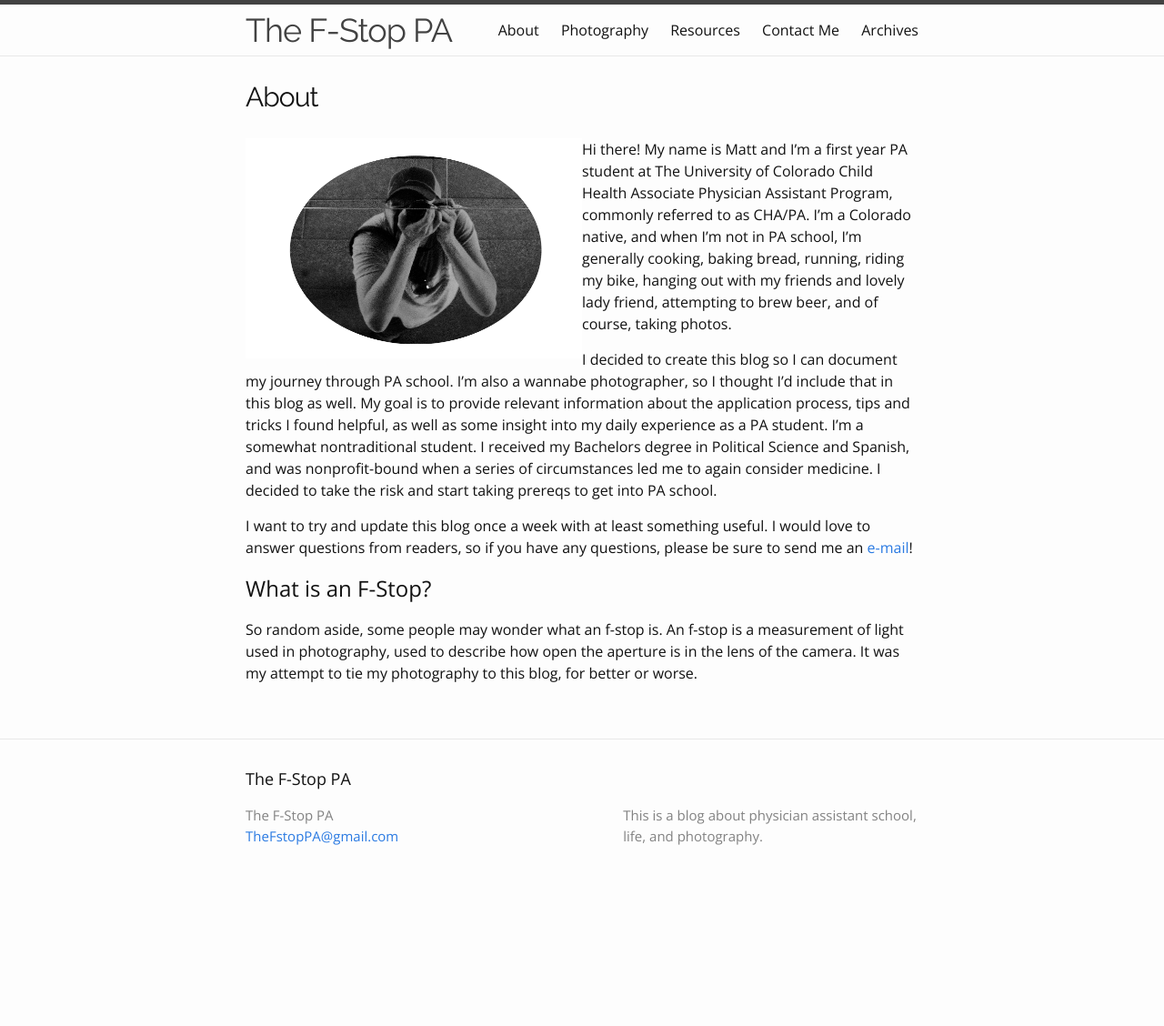
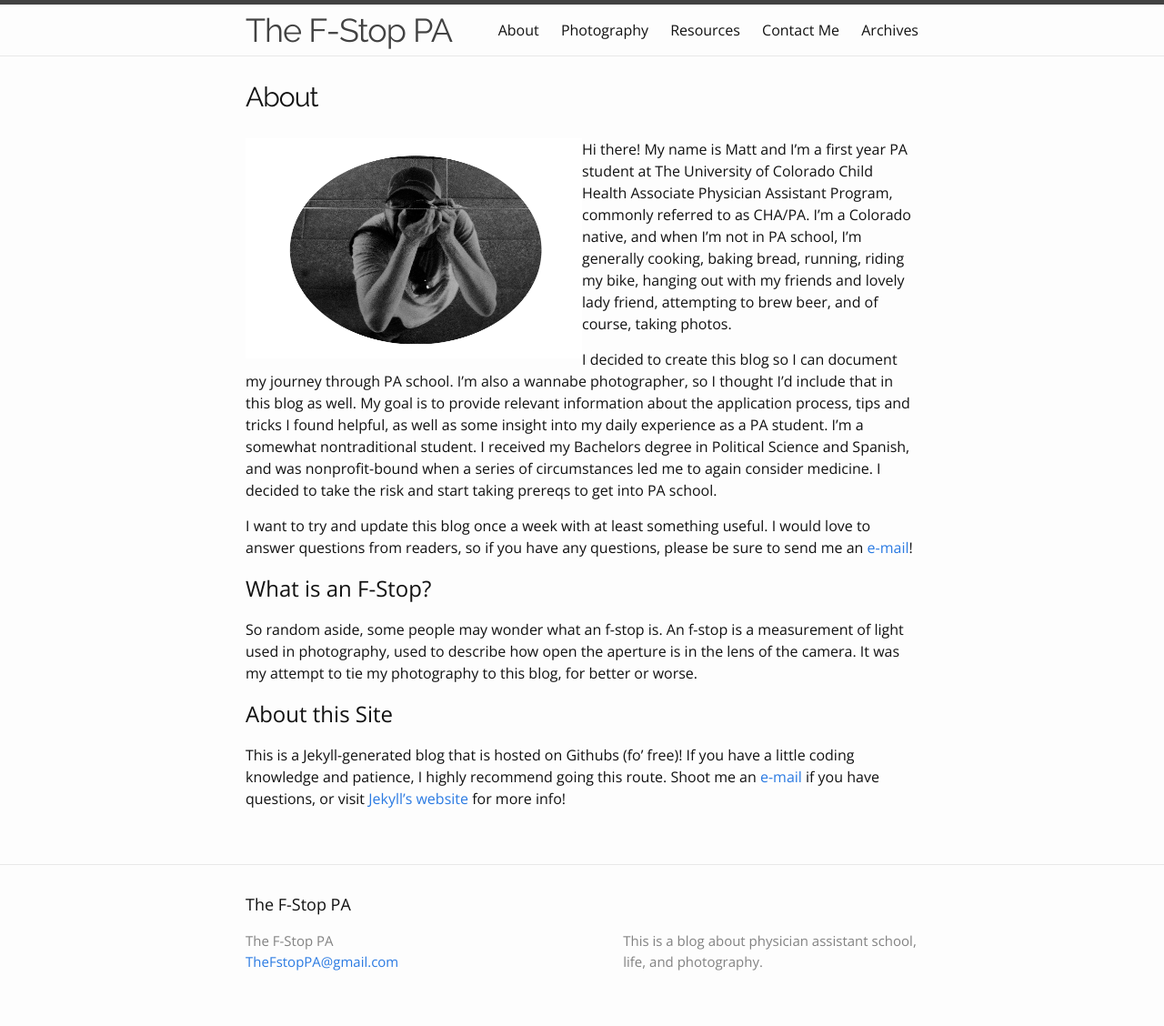
Before and after one commit to TheFStopPA/blog, a Jekyll site: the page built from 00about.md, in a window 1280 px wide. Shown: the whole page at 91% size. Built offline with Jekyll 4.4.1, drawn with Linux system fonts in a browser that asks for light colours; before the commit the page ends 990 px from its top, so only the background shows below that.

Commit message:
about update

```diff
--- a/00about.md
+++ b/00about.md
@@ -16,3 +16,7 @@ I want to try and update this blog once a week with at least something useful. I
 # What is an F-Stop?
 
 So random aside, some people may wonder what an f-stop is. An f-stop is a measurement of light used in photography, used to describe how open the aperture is in the lens of the camera. It was my attempt to tie my photography to this blog, for better or worse.
+
+# About this Site
+
+This is a Jekyll-generated blog that is hosted on Githubs (fo’ free)! If you have a little coding knowledge and patience, I highly recommend going this route. Shoot me an <a href="mailto:thefstoppa@gmail.com">e-mail</a> if you have questions, or visit <a href="https://jekyllrb.com/" target="_blank">Jekyll’s website</a> for more info!
```
